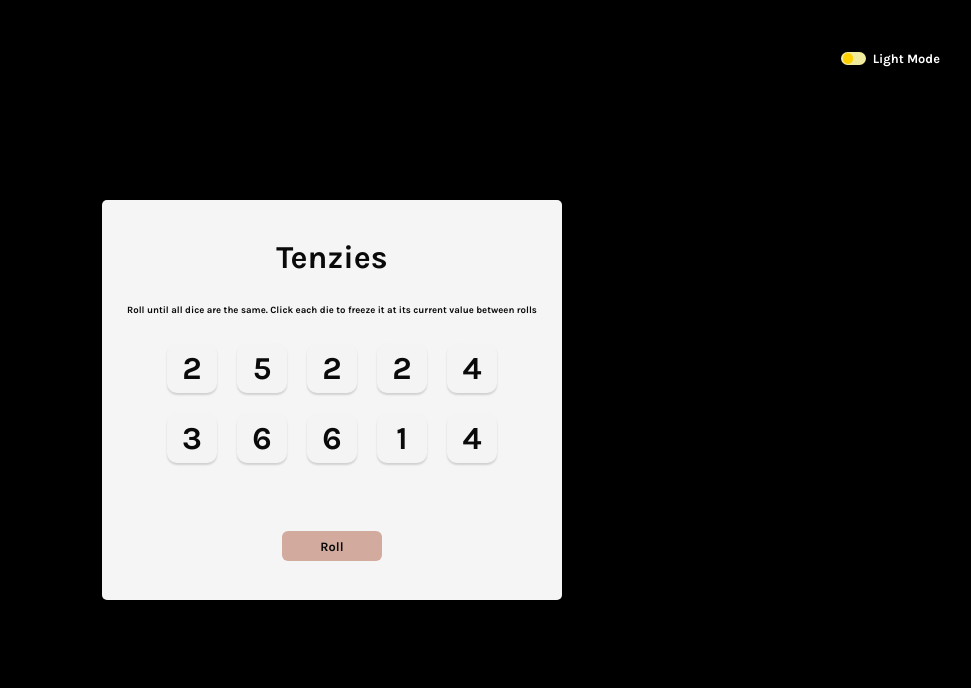
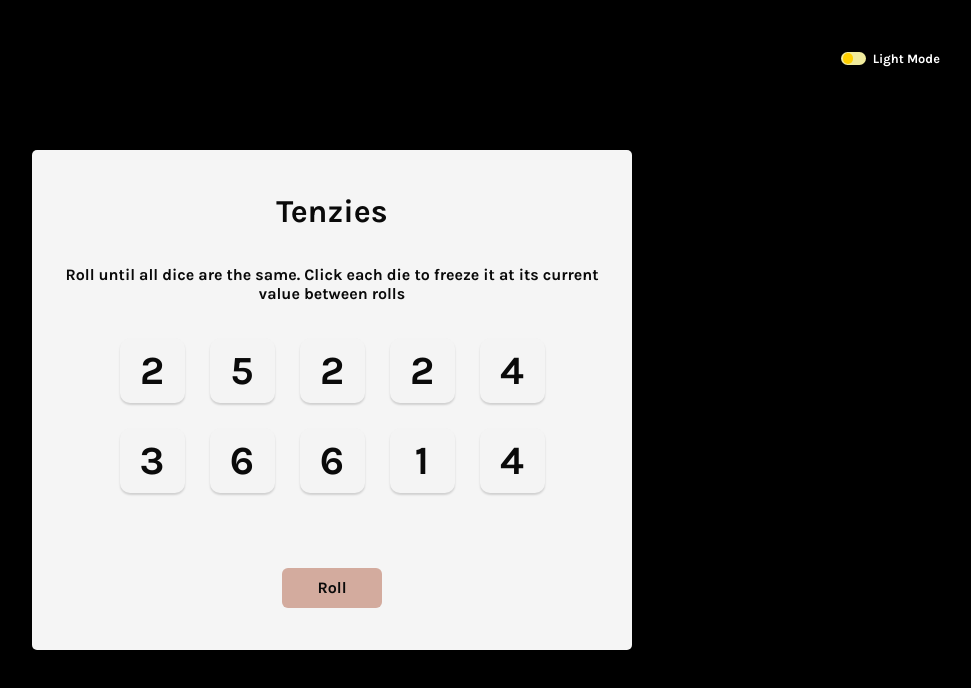
Before and after one commit to Ghostrealm7/tenzies-game, a React (Vite) app: page / in a window 1280 px wide. Shown: the top 688 px of the page, without its empty margins (308-1279 px from the left). Built offline with nearby package versions, Linux system fonts and the light colour scheme.

Commit message:
update style.css

```diff
--- a/src/style.css
+++ b/src/style.css
@@ -45,8 +45,8 @@ main {
   align-items: center;
   background-color: var(--bg-color);
   color: var(--primary-text-color);
-  height: 400px;
-  max-width: auto;
+  height: 500px;
+  width: 600px;
   border-radius: 5px;
   padding: 25px;
   transition: background-color 0.25s ease-in-out;
@@ -60,7 +60,7 @@ main {
 .die-container {
   display: grid;
   grid-template-columns: repeat(5, 1fr);
-  gap: 20px;
+  gap: 25px;
   margin-bottom: 40px;
 }
 
@@ -69,8 +69,8 @@ main {
   background-color: var(--die-color);
   color: var(--primary-text-color);
   padding: 5px;
-  height: 50px;
-  width: 50px;
+  height: 65px;
+  width: 65px;
   border-radius: 10px;
   box-shadow: 0px 2px 2px rgba(0, 0, 0, 0.15);;
   justify-content: center;
@@ -80,7 +80,7 @@ main {
 }
 
 .die-num {
-  font-size: 2rem;
+  font-size: 2.5rem;
 }
 
 .die:hover {
@@ -91,8 +91,8 @@ main {
   color: var(--primary-text-color);
   border: none;
   width: 100px;
-  height: 30px;
-  font-size: 0.8rem;
+  height: 40px;
+  font-size: 1rem;
   font-family: 'Karla', sans-serif;
   border-radius: 6px;
   background-color: var(--fg-color);
@@ -109,7 +109,7 @@ main {
 }
 
 .instructions {
-  font-size: 0.6rem;
+  font-size: 1rem;
   text-align: center;
 }
 
```
